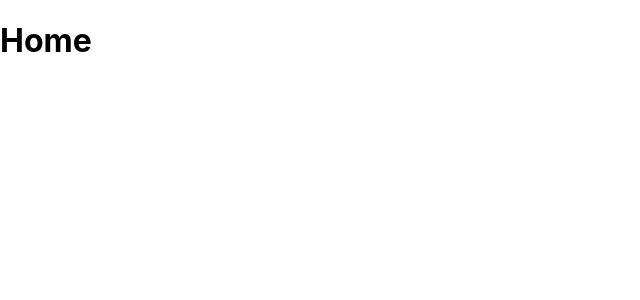
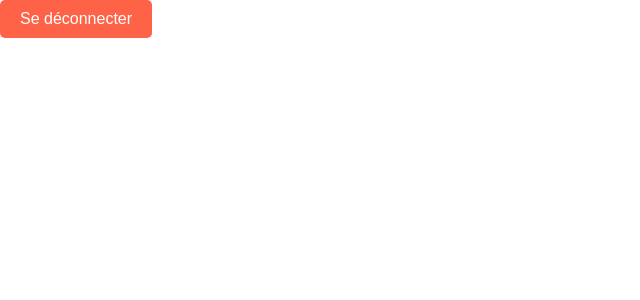
Before and after one commit to EnzoHerichard/velib-map, a React (Create React App) app in the folder app/client/: page /home in a window 1280 px wide. Shown: the top 300 px of the page, without its empty margins (0-640 px from the left). Built offline with nearby package versions, Linux system fonts and the light colour scheme.

Commit message:
feat: context

```diff
--- a/app/client/package.json
+++ b/app/client/package.json
@@ -6,6 +6,7 @@
     "@testing-library/jest-dom": "^5.17.0",
     "@testing-library/react": "^13.4.0",
     "@testing-library/user-event": "^13.5.0",
+    "js-cookie": "^3.0.5",
     "react": "^18.2.0",
     "react-dom": "^18.2.0",
     "react-router-dom": "^6.21.1",
--- a/app/client/src/App.js
+++ b/app/client/src/App.js
@@ -1,17 +1,20 @@
-import logo from './logo.svg';
-import './App.css';
-import AuthPage from './pages/Auth/index';
-import { BrowserRouter as Router, Routes, Route } from 'react-router-dom';
+import React from "react";
+import { BrowserRouter as Router, Routes, Route } from "react-router-dom";
+import { AuthProvider } from "./contexts/AuthContext";
+import Auth from "./pages/Auth/index";
+import Home from "./pages/Home/index";
 
-function App() {
+const App = () => {
   return (
     <Router>
-      <Routes>
-        <Route path="/" element={<AuthPage/>} />
-        <Route path="/home" element={<h1>Home</h1>} />
-      </Routes>
+      <AuthProvider>
+        <Routes>
+          <Route path="/" element={<Auth />} />
+          <Route path="/home" element={<Home />} />
+        </Routes>
+      </AuthProvider>
     </Router>
   );
-}
+};
 
 export default App;
--- a/app/client/src/components/Auth/Login/Login.js
+++ b/app/client/src/components/Auth/Login/Login.js
@@ -3,8 +3,10 @@ import * as S from '../styles';
 import Alert from '../../Alert/Alert';
 import handleLogin from '../../../helpers/Auth/login';
 import { useNavigate } from "react-router-dom";
+import { useAuth } from '../../../contexts/AuthContext';
 
 const Login = ({ switchForm }) => {
+  const { login } = useAuth();
   const [username, setUsername] = useState('');
   const [password, setPassword] = useState('');
   const [alert, setAlert] = useState({ show: false, message: '', color: '' });
@@ -14,9 +16,10 @@ const Login = ({ switchForm }) => {
   const handleLoginForm = async (e) => {
     e.preventDefault();
     const loginData = await handleLogin({ username, password });
+    console.log(loginData);
     if (loginData.success) {
-      navigate('/');
-      //ajouter le token dans la session
+      navigate('/home');
+      login(loginData.token);
     } else {
       console.error('Échec de la connexion:', loginData.message);
       setAlert({ show: true, message: 'Échec de la connexion', color: '#FF6347' });
--- /dev/null
+++ b/app/client/src/components/Logout/Logout.js
@@ -0,0 +1,12 @@
+import React from "react";
+import * as S from "./styles";
+
+const Logout = () => {
+
+
+  return (
+      <S.LogoutButton>Se déconnecter</S.LogoutButton>
+  );
+};
+
+export default Logout;
--- /dev/null
+++ b/app/client/src/components/Logout/styles.js
@@ -0,0 +1,17 @@
+import styled from 'styled-components';
+
+export const LogoutButton = styled.button`
+    background-color: #FF6347;
+    color: #fff;
+    border: none;
+    border-radius: 5px;
+    padding: 10px 20px;
+    font-size: 1rem;
+    cursor: pointer;
+    transition: all 0.3s ease-in-out;
+    &:hover {
+        background-color: #fff;
+        color: #FF6347;
+        border: 1px solid #FF6347;
+    }
+`;
--- a/app/client/src/contexts/AuthContext.js
+++ b/app/client/src/contexts/AuthContext.js
@@ -1,19 +1,19 @@
 import React, { createContext, useContext, useState } from 'react';
+import Cookies from 'js-cookie';
 
 const AuthContext = createContext();
 
 export const AuthProvider = ({ children }) => {
   const [authenticated, setAuthenticated] = useState(false);
 
-  const login = () => {
-    // Ici, tu pourrais effectuer une logique d'authentification
-    // (par exemple, en vérifiant les identifiants) et définir l'état d'authentification en conséquence.
+  const login = (token) => {
     setAuthenticated(true);
+    Cookies.set('authToken', token, { expires: 1 }); // Le token expire après 1 jour (ajuste selon tes besoins)
   };
 
   const logout = () => {
-    // Logique pour se déconnecter
     setAuthenticated(false);
+    Cookies.remove('authToken');
   };
 
   return (
--- a/app/client/src/helpers/Auth/login.js
+++ b/app/client/src/helpers/Auth/login.js
@@ -11,9 +11,9 @@ async function handleLogin({ username, password }) {
     });
     const data = await response.json();
     if (response.ok) {
-      const { token, user } = data;
+      const { token } = data;
 
-      return { success: true, user, token };
+      return { success: true, token };
     } else {
       return {
         success: false,
--- a/app/client/src/pages/Home/index.js
+++ b/app/client/src/pages/Home/index.js
@@ -0,0 +1,12 @@
+import React from "react";
+import Logout from "../../components/Logout/Logout";
+
+const Home = () => {
+    return (
+        <div>
+        <Logout />
+        </div>
+    );
+    };
+
+export default Home;
```
Also changed, not shown: app/client/src/helpers/logout.js (added, +27 -0 lines), 1 other file (tests, documents, lock files or other folders).
